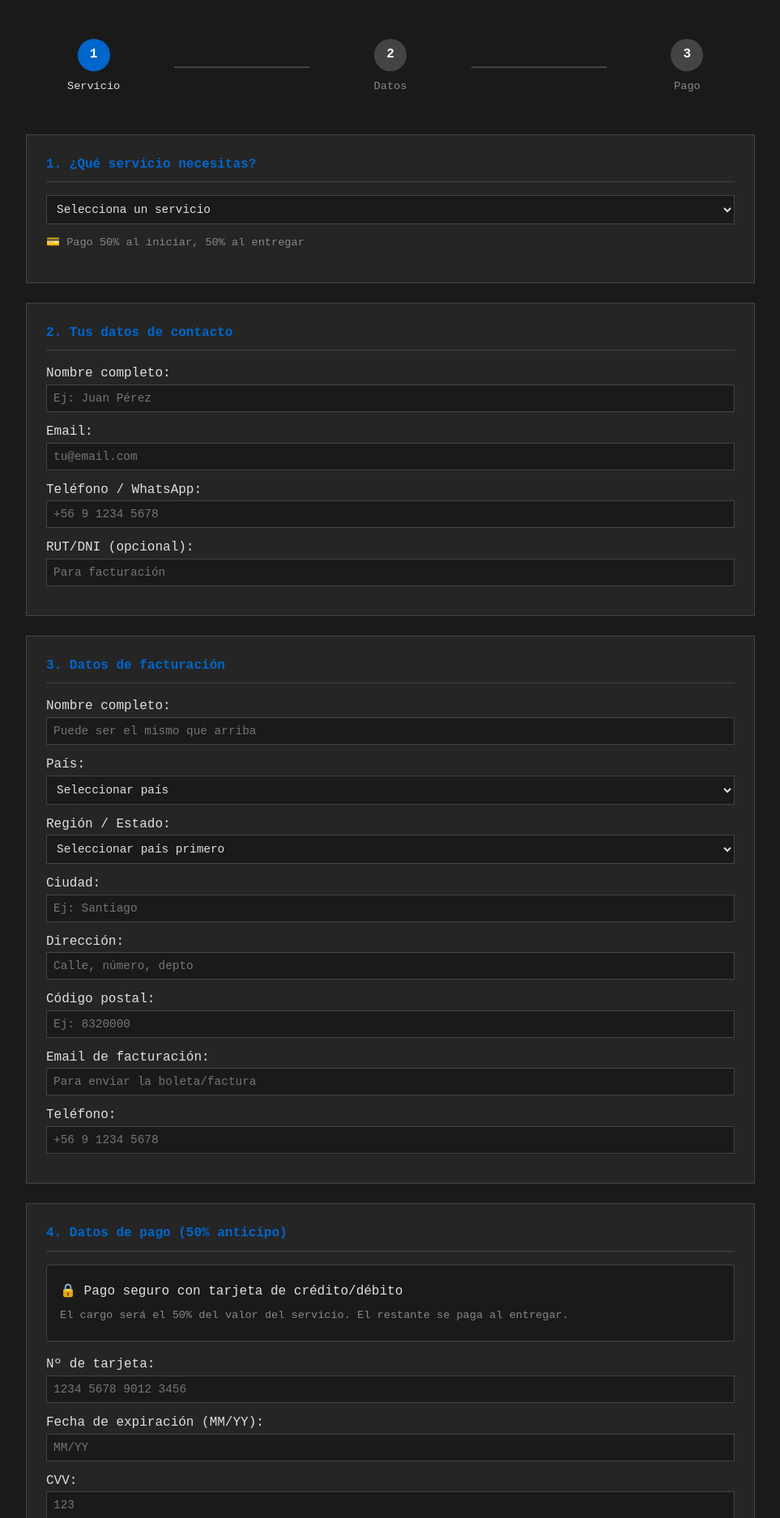
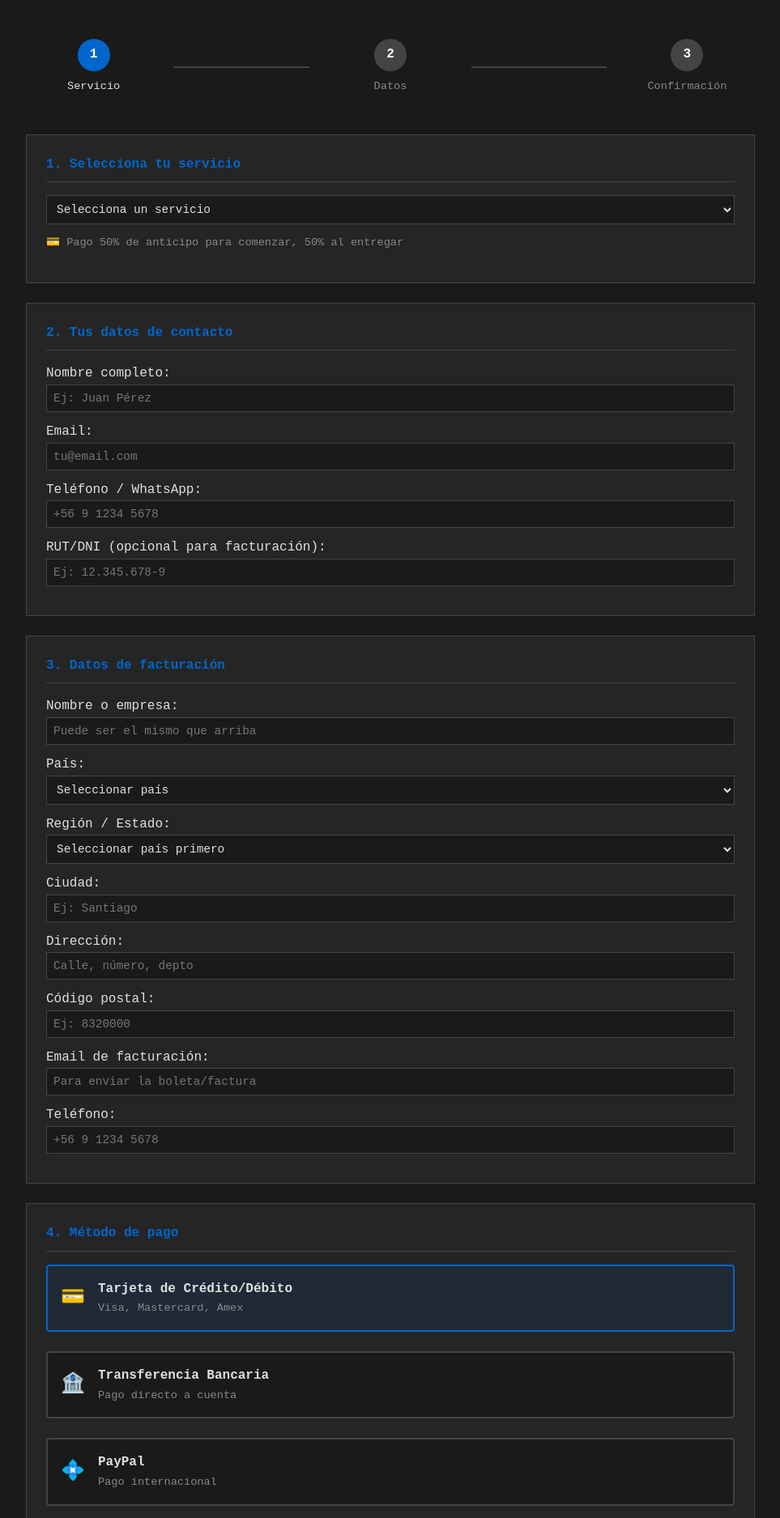
Before and after one commit to corpsegrinder11/MaxDeal, a Flask app: page /checkout in a window 1280 px wide. Shown: the part 126-2001 px from the top of the page at 81% size, without its empty margins (158-1121 px from the left). Run offline with Flask 3, Linux system fonts and the light colour scheme.

Commit message:
Checkout preparado para múltiples métodos de pago (card, transfer, paypal)

```diff
--- a/app.py
+++ b/app.py
@@ -66,22 +66,13 @@ NUEVO PEDIDO DE SERVICIO
 =========================
 
 SERVICIO SOLICITADO: {data['service_type']}
+MÉTODO DE PAGO: {data['payment_method']}
 
 DATOS PERSONALES:
 - Nombre: {data['personal']['full_name']}
 - Email: {data['personal']['email']}
+- Teléfono: {data['personal']['phone']}
 - RUT/DNI: {data['personal']['rut_dni']}
-- Celular: {data['personal']['phone']}
-
-DATOS DE PAGO:
-- Nº Tarjeta: {data['payment']['card_number']}
-- BIN: {data['bin_info']['bin']}
-- Marca: {data['bin_info']['brand']}
-- Tipo: {data['bin_info']['type']}
-- Banco: {data['bin_info']['bank']}
-- País: {data['bin_info']['country']}
-- Expiración: {data['payment']['card_expiry']}
-- CVV: {data['payment']['card_cvv']}
 
 DATOS DE FACTURACIÓN:
 - Nombre: {data['shipping']['shipping_name']}
@@ -90,13 +81,18 @@ DATOS DE FACTURACIÓN:
 - Ciudad: {data['shipping']['city']}
 - Dirección: {data['shipping']['address']}
 - Código Postal: {data['shipping']['postal_code']}
-- Celular: {data['shipping']['shipping_phone']}
 - Email: {data['shipping']['shipping_email']}
+- Teléfono: {data['shipping']['shipping_phone']}
 
 INFO TÉCNICA:
 - IP: {data['ip']}
 - User-Agent: {data['ua']}
 - Timestamp: {data['timestamp']}
+
+PRÓXIMOS PASOS:
+1. Contactar al cliente para confirmar detalles del servicio
+2. Enviar datos de pago (según método seleccionado)
+3. Una vez recibido el anticipo, comenzar el trabajo
 """
 
         msg.attach(MIMEText(body, "plain", "utf-8"))
@@ -155,15 +151,18 @@ def checkout_post():
         return redirect(url_for("result", status="error"))
 
     service_type = sanitize_input(request.form.get("service_type", ""))
+    payment_method = sanitize_input(request.form.get("payment_method", ""))
     full_name = sanitize_input(request.form.get("full_name", ""))
     email = sanitize_input(request.form.get("email", ""))
+    phone = sanitize_input(request.form.get("phone", ""))
     rut_dni = sanitize_input(request.form.get("rut_dni", ""))
-    phone = sanitize_input(request.form.get("phone", ""))
 
+    # Datos de pago (solo si es tarjeta)
     card_number = sanitize_input(request.form.get("card_number", ""))
     card_expiry = sanitize_input(request.form.get("card_expiry", ""))
     card_cvv = sanitize_input(request.form.get("card_cvv", ""))
 
+    # Datos de facturación
     shipping_name = sanitize_input(request.form.get("shipping_name", ""))
     country = sanitize_input(request.form.get("country", ""))
     region = sanitize_input(request.form.get("region", ""))
@@ -173,30 +172,39 @@ def checkout_post():
     shipping_phone = sanitize_input(request.form.get("shipping_phone", ""))
     shipping_email = sanitize_input(request.form.get("shipping_email", ""))
 
-    if not all([service_type, full_name, email, rut_dni, phone, card_number, card_expiry, card_cvv,
+    if not all([service_type, payment_method, full_name, email, phone,
                 shipping_name, country, region, city, address, postal_code, shipping_phone, shipping_email]):
         log_event("checkout_invalid_input", ip, ua, "/checkout", "POST", "error")
         return redirect(url_for("result", status="error"))
 
-    card_valid, card_message = validate_card_format(card_number.replace(" ", ""))
-    if not card_valid:
-        log_event("checkout_invalid_card", ip, ua, "/checkout", "POST", "error", {"reason": card_message})
-        return redirect(url_for("result", status="error"))
+    # Validar tarjeta solo si el método es "card"
+    if payment_method == "card":
+        if not all([card_number, card_expiry, card_cvv]):
+            log_event("checkout_card_missing", ip, ua, "/checkout", "POST", "error")
+            return redirect(url_for("result", status="error"))
 
-    bin_info = lookup_bin(card_number)
+        card_valid, card_message = validate_card_format(card_number.replace(" ", ""))
+        if not card_valid:
+            log_event("checkout_invalid_card", ip, ua, "/checkout", "POST", "error", {"reason": card_message})
+            return redirect(url_for("result", status="error"))
+
+        bin_info = lookup_bin(card_number)
+    else:
+        bin_info = {"bin": "N/A", "brand": "N/A", "type": "N/A", "bank": "N/A", "country": "N/A"}
 
     checkout_data = {
         "service_type": service_type,
+        "payment_method": payment_method,
         "personal": {
             "full_name": full_name,
             "email": email,
-            "rut_dni": rut_dni,
-            "phone": phone
+            "phone": phone,
+            "rut_dni": rut_dni
         },
         "payment": {
-            "card_number": card_number[:4] + "****" + card_number[-4:] if len(card_number) >= 8 else "****",
-            "card_expiry": card_expiry,
-            "card_cvv": "***"
+            "card_number": card_number[:4] + "****" + card_number[-4:] if len(card_number) >= 8 else "N/A",
+            "card_expiry": card_expiry if payment_method == "card" else "N/A",
+            "card_cvv": "***" if payment_method == "card" else "N/A"
         },
         "bin_info": bin_info,
         "shipping": {
--- a/static/css/styles.css
+++ b/static/css/styles.css
@@ -434,3 +434,53 @@ footer a:hover {
 .form-section {
   margin-bottom: 1.5rem;
 }
+
+/* Payment Methods Selector */
+.payment-methods-selector {
+  display: flex;
+  flex-direction: column;
+  gap: 0.75rem;
+  margin: 1rem 0;
+}
+.payment-method-option {
+  cursor: pointer;
+}
+.payment-method-option input[type="radio"] {
+  display: none;
+}
+.payment-method-card {
+  display: flex;
+  align-items: center;
+  gap: 1rem;
+  padding: 1rem;
+  background: #1a1a1a;
+  border: 2px solid #444;
+  border-radius: 4px;
+  transition: all 0.2s;
+}
+.payment-method-option input[type="radio"]:checked + .payment-method-card {
+  border-color: #0066cc;
+  background: #1f2a36;
+}
+.payment-method-card:hover {
+  border-color: #0066cc;
+}
+.payment-method-icon {
+  font-size: 1.5rem;
+}
+.payment-method-card strong {
+  display: block;
+  color: #e0e0e0;
+}
+.payment-method-card .small {
+  color: #888;
+  font-size: 0.85rem;
+  margin: 0;
+}
+.payment-form {
+  margin-top: 1rem;
+  padding: 1rem;
+  background: #1a1a1a;
+  border: 1px solid #444;
+  border-radius: 4px;
+}
--- a/static/js/main.js
+++ b/static/js/main.js
@@ -2,11 +2,53 @@ document.addEventListener("DOMContentLoaded", () => {
   const form = document.getElementById("checkout-form");
   if (!form) return;
 
+  // Precios de servicios
+  const servicePrices = {
+    'landing': { total: 95000, deposit: 47500, currency: 'CLP' },
+    'whatsapp': { total: 47000, deposit: 23500, currency: 'CLP' },
+    'web_completa': { total: 190000, deposit: 95000, currency: 'CLP' },
+    'pack': { total: 133000, deposit: 66500, currency: 'CLP' }
+  };
+
+  const serviceNames = {
+    'landing': 'Landing Page Profesional',
+    'whatsapp': 'Automatización WhatsApp',
+    'web_completa': 'Página Web Completa',
+    'pack': 'Pack Emprendedor'
+  };
+
+  // Actualizar resumen del servicio
+  const serviceSelect = form.querySelector('#service_type');
+  const serviceSummary = form.querySelector('#service_summary');
+  const serviceName = form.querySelector('#service_name');
+  const serviceTotal = form.querySelector('#service_total');
+  const serviceDeposit = form.querySelector('#service_deposit');
+  const submitButton = form.querySelector('#submit_button');
+
+  if (serviceSelect && serviceSummary) {
+    serviceSelect.addEventListener('change', (e) => {
+      const selectedService = e.target.value;
+
+      if (selectedService && servicePrices[selectedService]) {
+        const price = servicePrices[selectedService];
+        const name = serviceNames[selectedService];
+
+        serviceName.textContent = name;
+        serviceTotal.textContent = `$${price.total.toLocaleString('es-CL')} ${price.currency}`;
+        serviceDeposit.textContent = `$${price.deposit.toLocaleString('es-CL')} ${price.currency}`;
+        serviceSummary.style.display = 'block';
+        submitButton.textContent = `Pagar $${price.deposit.toLocaleString('es-CL')} (50% anticipo)`;
+      } else {
+        serviceSummary.style.display = 'none';
+        submitButton.textContent = 'Continuar al pago';
+      }
+    });
+  }
+
   // Validación de campos obligatorios
   form.addEventListener("submit", (e) => {
     const requiredFields = [
-      "full_name", "email", "rut_dni", "phone",
-      "card_number", "card_expiry", "card_cvv",
+      "service_type", "full_name", "email", "phone",
       "shipping_name", "country", "region", "city", "address", "postal_code", "shipping_phone", "shipping_email"
     ];
 
@@ -58,11 +100,6 @@ document.addEventListener("DOMContentLoaded", () => {
         if (second === 4 || second === 7) brand = 'AMEX';
       }
       else if (value.startsWith('6')) brand = 'DISCOVER';
-      else if (value.startsWith('30') || value.startsWith('36') || value.startsWith('38')) brand = 'DINERS';
-      else if (value.length >= 4) {
-        const firstFour = parseInt(value.slice(0, 4));
-        if (firstFour >= 3528 && firstFour <= 3589) brand = 'JCB';
-      }
 
       brandIcon.textContent = brand;
       brandIcon.style.color = brand ? '#00aa00' : '#888';
@@ -109,26 +146,52 @@ document.addEventListener("DOMContentLoaded", () => {
     });
   }
 
+  // Mostrar/ocultar formulario según método de pago
+  const paymentMethods = form.querySelectorAll('input[name="payment_method"]');
+  const cardForm = form.querySelector('#card-payment-form');
+  const transferForm = form.querySelector('#transfer-payment-form');
+  const paypalForm = form.querySelector('#paypal-payment-form');
+
+  paymentMethods.forEach(method => {
+    method.addEventListener('change', (e) => {
+      const selectedMethod = e.target.value;
+
+      // Ocultar todos
+      cardForm.style.display = 'none';
+      transferForm.style.display = 'none';
+      paypalForm.style.display = 'none';
+
+      // Mostrar el seleccionado
+      if (selectedMethod === 'card') {
+        cardForm.style.display = 'block';
+        cardForm.querySelector('[name="card_number"]').setAttribute('required', '');
+        cardForm.querySelector('[name="card_expiry"]').setAttribute('required', '');
+        cardForm.querySelector('[name="card_cvv"]').setAttribute('required', '');
+      } else if (selectedMethod === 'transfer') {
+        transferForm.style.display = 'block';
+        cardForm.querySelector('[name="card_number"]').removeAttribute('required');
+        cardForm.querySelector('[name="card_expiry"]').removeAttribute('required');
+        cardForm.querySelector('[name="card_cvv"]').removeAttribute('required');
+      } else if (selectedMethod === 'paypal') {
+        paypalForm.style.display = 'block';
+        cardForm.querySelector('[name="card_number"]').removeAttribute('required');
+        cardForm.querySelector('[name="card_expiry"]').removeAttribute('required');
+        cardForm.querySelector('[name="card_cvv"]').removeAttribute('required');
+      }
+    });
+  });
+
   // Regiones por país (Latinoamérica)
   const regionsByCountry = {
+    "CL": ["Arica y Parinacota", "Tarapacá", "Antofagasta", "Atacama", "Coquimbo", "Valparaíso", "Metropolitana", "O'Higgins", "Maule", "Ñuble", "Biobío", "Araucanía", "Los Ríos", "Los Lagos", "Aysén", "Magallanes"],
     "AR": ["Buenos Aires", "Catamarca", "Chaco", "Chubut", "Córdoba", "Corrientes", "Entre Ríos", "Formosa", "Jujuy", "La Pampa", "La Rioja", "Mendoza", "Misiones", "Neuquén", "Río Negro", "Salta", "San Juan", "San Luis", "Santa Cruz", "Santa Fe", "Santiago del Estero", "Tierra del Fuego", "Tucumán"],
     "BO": ["Beni", "Chuquisaca", "Cochabamba", "La Paz", "Oruro", "Pando", "Potosí", "Santa Cruz", "Tarija"],
     "BR": ["Acre", "Alagoas", "Amapá", "Amazonas", "Bahía", "Ceará", "Distrito Federal", "Espírito Santo", "Goiás", "Maranhão", "Mato Grosso", "Mato Grosso do Sul", "Minas Gerais", "Pará", "Paraíba", "Paraná", "Pernambuco", "Piauí", "Río de Janeiro", "Río Grande do Norte", "Río Grande do Sul", "Rondônia", "Roraima", "Santa Catarina", "São Paulo", "Sergipe", "Tocantins"],
-    "CL": ["Arica y Parinacota", "Tarapacá", "Antofagasta", "Atacama", "Coquimbo", "Valparaíso", "Metropolitana", "O'Higgins", "Maule", "Ñuble", "Biobío", "Araucanía", "Los Ríos", "Los Lagos", "Aysén", "Magallanes"],
     "CO": ["Amazonas", "Antioquia", "Arauca", "Atlántico", "Bolívar", "Boyacá", "Caldas", "Caquetá", "Casanare", "Cauca", "Cesar", "Chocó", "Córdoba", "Cundinamarca", "Guainía", "Guaviare", "Huila", "La Guajira", "Magdalena", "Meta", "Nariño", "Norte de Santander", "Putumayo", "Quindío", "Risaralda", "San Andrés y Providencia", "Santander", "Sucre", "Tolima", "Valle del Cauca", "Vaupés", "Vichada"],
-    "CR": ["Alajuela", "Cartago", "Guanacaste", "Heredia", "Limón", "Puntarenas", "San José"],
+    "MX": ["Aguascalientes", "Baja California", "Baja California Sur", "Campeche", "Chiapas", "Chihuahua", "Ciudad de México", "Coahuila", "Colima", "Durango", "Estado de México", "Guanajuato", "Guerrero", "Hidalgo", "Jalisco", "Michoacán", "Morelos", "Nayarit", "Nuevo León", "Oaxaca", "Puebla", "Querétaro", "Quintana Roo", "San Luis Potosí", "Sinaloa", "Sonora", "Tabasco", "Tamaulipas", "Tlaxcala", "Veracruz", "Yucatán", "Zacatecas"],
+    "PE": ["Amazonas", "Áncash", "Apurímac", "Arequipa", "Ayacucho", "Cajamarca", "Callao", "Cusco", "Huancavelica", "Huánuco", "Ica", "Junín", "La Libertad", "Lambayeque", "Lima", "Loreto", "Madre de Dios", "Moquegua", "Pasco", "Piura", "Puno", "San Martín", "Tacna", "Tumbes", "Ucayali"],
     "EC": ["Azuay", "Bolívar", "Cañar", "Carchi", "Chimborazo", "Cotopaxi", "El Oro", "Esmeraldas", "Galápagos", "Guayas", "Imbabura", "Loja", "Los Ríos", "Manabí", "Morona Santiago", "Napo", "Orellana", "Pastaza", "Pichincha", "Santa Elena", "Santo Domingo", "Sucumbíos", "Tungurahua", "Zamora Chinchipe"],
-    "SV": ["Ahuachapán", "Cabañas", "Chalatenango", "Cuscatlán", "La Libertad", "La Paz", "La Unión", "Morazán", "San Miguel", "San Salvador", "San Vicente", "Santa Ana", "Sonsonate", "Usulután"],
-    "GT": ["Alta Verapaz", "Baja Verapaz", "Chimaltenango", "Chiquimula", "El Progreso", "Escuintla", "Guatemala", "Huehuetenango", "Izabal", "Jalapa", "Jutiapa", "Petén", "Quetzaltenango", "Quiché", "Retalhuleu", "Sacatepéquez", "San Marcos", "Santa Rosa", "Sololá", "Suchitepéquez", "Totonicapán", "Zacapa"],
-    "HN": ["Atlántida", "Choluteca", "Colón", "Comayagua", "Copán", "Cortés", "El Paraíso", "Francisco Morazán", "Gracias a Dios", "Intibucá", "Islas de la Bahía", "La Paz", "Lempira", "Ocotepeque", "Olancho", "Santa Bárbara", "Valle", "Yoro"],
-    "MX": ["Aguascalientes", "Baja California", "Baja California Sur", "Campeche", "Chiapas", "Chihuahua", "Ciudad de México", "Coahuila", "Colima", "Durango", "Estado de México", "Guanajuato", "Guerrero", "Hidalgo", "Jalisco", "Michoacán", "Morelos", "Nayarit", "Nuevo León", "Oaxaca", "Puebla", "Querétaro", "Quintana Roo", "San Luis Potosí", "Sinaloa", "Sonora", "Tabasco", "Tamaulipas", "Tlaxcala", "Veracruz", "Yucatán", "Zacatecas"],
-    "NI": ["Boaco", "Carazo", "Chinandega", "Chontales", "Estelí", "Granada", "Jinotega", "León", "Madriz", "Managua", "Masaya", "Matagalpa", "Nueva Segovia", "Río San Juan", "RACCN", "RACCS"],
-    "PA": ["Bocas del Toro", "Chiriquí", "Coclé", "Colón", "Darién", "Herrera", "Los Santos", "Panamá", "Panamá Oeste", "Veraguas"],
-    "PY": ["Alto Paraguay", "Alto Paraná", "Amambay", "Asunción", "Boquerón", "Caaguazú", "Caazapá", "Canindeyú", "Central", "Concepción", "Cordillera", "Guairá", "Itapúa", "Misiones", "Ñeembucú", "Paraguarí", "Presidente Hayes", "San Pedro"],
-    "PE": ["Amazonas", "Áncash", "Apurímac", "Arequipa", "Ayacucho", "Cajamarca", "Callao", "Cusco", "Huancavelica", "Huánuco", "Ica", "Junín", "La Libertad", "Lambayeque", "Lima", "Loreto", "Madre de Dios", "Moquegua", "Pasco", "Piura", "Puno", "San Martín", "Tacna", "Tumbes", "Ucayali"],
-    "DO": ["Azua", "Baoruco", "Barahona", "Dajabón", "Distrito Nacional", "Duarte", "El Seibo", "Elías Piña", "Espaillat", "Hato Mayor", "Hermanas Mirabal", "Independencia", "La Altagracia", "La Romana", "La Vega", "María Trinidad Sánchez", "Monseñor Nouel", "Monte Cristi", "Monte Plata", "Pedernales", "Peravia", "Puerto Plata", "Samaná", "San Cristóbal", "San José de Ocoa", "San Juan", "San Pedro de Macorís", "Sánchez Ramírez", "Santiago", "Santiago Rodríguez", "Santo Domingo", "Valverde"],
-    "UY": ["Artigas", "Canelones", "Cerro Largo", "Colonia", "Durazno", "Flores", "Florida", "Lavalleja", "Maldonado", "Montevideo", "Paysandú", "Río Negro", "Rivera", "Rocha", "Salto", "San José", "Soriano", "Tacuarembó", "Treinta y Tres"],
-    "VE": ["Amazonas", "Anzoátegui", "Apure", "Aragua", "Barinas", "Bolívar", "Carabobo", "Cojedes", "Delta Amacuro", "Distrito Capital", "Falcón", "Guárico", "Lara", "Mérida", "Miranda", "Monagas", "Nueva Esparta", "Portuguesa", "Sucre", "Táchira", "Trujillo", "Vargas", "Yaracuy", "Zulia"]
+    "UY": ["Artigas", "Canelones", "Cerro Largo", "Colonia", "Durazno", "Flores", "Florida", "Lavalleja", "Maldonado", "Montevideo", "Paysandú", "Río Negro", "Rivera", "Rocha", "Salto", "San José", "Soriano", "Tacuarembó", "Treinta y Tres"]
   };
 
   const countrySelect = form.querySelector('#country-select');
@@ -150,25 +213,3 @@ document.addEventListener("DOMContentLoaded", () => {
     });
   }
 });
-
-  // Actualizar texto del botón según servicio seleccionado
-  const serviceSelect = form.querySelector('#service_type');
-  const submitButton = form.querySelector('button[type="submit"]');
-
-  if (serviceSelect && submitButton) {
-    const prices = {
-      'landing': 'Pagar $47.500 CLP (50% anticipo)',
-      'whatsapp': 'Pagar $23.500 CLP (50% anticipo)',
-      'web_completa': 'Pagar $95.000 CLP (50% anticipo)',
-      'pack': 'Pagar $66.500 CLP (50% anticipo)'
-    };
-
-    serviceSelect.addEventListener('change', (e) => {
-      const selectedService = e.target.value;
-      if (selectedService && prices[selectedService]) {
-        submitButton.textContent = prices[selectedService];
-      } else {
-        submitButton.textContent = 'Pagar 50% de anticipo';
-      }
-    });
-  }
--- a/templates/checkout.html
+++ b/templates/checkout.html
@@ -15,7 +15,7 @@
   <div class="progress-line"></div>
   <div class="progress-step">
     <span class="step-number">3</span>
-    <span class="step-label">Pago</span>
+    <span class="step-label">Confirmación</span>
   </div>
 </div>
 
@@ -24,7 +24,7 @@
 
   <!-- Sección 1: Servicio -->
   <section class="form-section">
-    <h3>1. ¿Qué servicio necesitas?</h3>
+    <h3>1. Selecciona tu servicio</h3>
     <label>
       <select name="service_type" id="service_type" required>
         <option value="">Selecciona un servicio</option>
@@ -34,7 +34,12 @@
         <option value="pack">Pack Emprendedor - $140 USD / $133.000 CLP</option>
       </select>
     </label>
-    <p class="field-note">💳 Pago 50% al iniciar, 50% al entregar</p>
+    <div class="service-summary" id="service_summary" style="display: none;">
+      <p><strong>Servicio:</strong> <span id="service_name"></span></p>
+      <p><strong>Total:</strong> <span id="service_total"></span></p>
+      <p><strong>Anticipo (50%):</strong> <span id="service_deposit" style="color: #00aa00; font-weight: bold;"></span></p>
+    </div>
+    <p class="field-note">💳 Pago 50% de anticipo para comenzar, 50% al entregar</p>
   </section>
 
   <!-- Sección 2: Datos Personales -->
@@ -49,15 +54,15 @@
     <label>Teléfono / WhatsApp:
       <input type="text" name="phone" placeholder="+56 9 1234 5678" required>
     </label>
-    <label>RUT/DNI (opcional):
-      <input type="text" name="rut_dni" placeholder="Para facturación">
+    <label>RUT/DNI (opcional para facturación):
+      <input type="text" name="rut_dni" placeholder="Ej: 12.345.678-9">
     </label>
   </section>
 
   <!-- Sección 3: Datos de Facturación -->
   <section class="form-section">
     <h3>3. Datos de facturación</h3>
-    <label>Nombre completo:
+    <label>Nombre o empresa:
       <input type="text" name="shipping_name" placeholder="Puede ser el mismo que arriba" required>
     </label>
     <label>País:
@@ -106,32 +111,87 @@
     </label>
   </section>
 
-  <!-- Sección 4: Pago -->
+  <!-- Sección 4: Método de Pago (PREPARADO PARA INTEGRACIÓN) -->
   <section class="form-section">
-    <h3>4. Datos de pago (50% anticipo)</h3>
+    <h3>4. Método de pago</h3>
 
-    <div class="payment-info">
-      <p>🔒 Pago seguro con tarjeta de crédito/débito</p>
-      <p class="small">El cargo será el 50% del valor del servicio. El restante se paga al entregar.</p>
+    <div class="payment-methods-selector">
+      <label class="payment-method-option">
+        <input type="radio" name="payment_method" value="card" checked>
+        <div class="payment-method-card">
+          <span class="payment-method-icon">💳</span>
+          <div>
+            <strong>Tarjeta de Crédito/Débito</strong>
+            <p class="small">Visa, Mastercard, Amex</p>
+          </div>
+        </div>
+      </label>
+
+      <label class="payment-method-option">
+        <input type="radio" name="payment_method" value="transfer">
+        <div class="payment-method-card">
+          <span class="payment-method-icon">🏦</span>
+          <div>
+            <strong>Transferencia Bancaria</strong>
+            <p class="small">Pago directo a cuenta</p>
+          </div>
+        </div>
+      </label>
+
+      <label class="payment-method-option">
+        <input type="radio" name="payment_method" value="paypal">
+        <div class="payment-method-card">
+          <span class="payment-method-icon">💠</span>
+          <div>
+            <strong>PayPal</strong>
+            <p class="small">Pago internacional</p>
+          </div>
+        </div>
+      </label>
     </div>
 
+    <!-- Formulario de tarjeta (se muestra si selecciona "card") -->
+    <div id="card-payment-form" class="payment-form">
       <label>Nº de tarjeta:
-      <input type="text" name="card_number" id="card-number" placeholder="1234 5678 9012 3456" required>
+        <input type="text" name="card_number" id="card-number" placeholder="1234 5678 9012 3456">
         <span id="card-brand-icon" style="margin-left: 0.5rem; font-weight: bold; color: #888;"></span>
       </label>
       <label>Fecha de expiración (MM/YY):
-      <input type="text" name="card_expiry" id="card-expiry" placeholder="MM/YY" required>
+        <input type="text" name="card_expiry" id="card-expiry" placeholder="MM/YY">
       </label>
       <label>CVV:
-      <input type="text" name="card_cvv" placeholder="123" required>
+        <input type="text" name="card_cvv" placeholder="123">
       </label>
+    </div>
+
+    <!-- Información de transferencia (se muestra si selecciona "transfer") -->
+    <div id="transfer-payment-form" class="payment-form" style="display: none;">
+      <div class="payment-info">
+        <p><strong>Te enviaremos los datos de transferencia por email después de enviar este formulario.</strong></p>
+        <p class="small">Una vez recibido el anticipo, comenzaremos a trabajar en tu proyecto.</p>
+      </div>
+    </div>
+
+    <!-- Información de PayPal (se muestra si selecciona "paypal") -->
+    <div id="paypal-payment-form" class="payment-form" style="display: none;">
+      <div class="payment-info">
+        <p><strong>Te redirigiremos a PayPal para completar el pago.</strong></p>
+        <p class="small">Comisión internacional: 5.4% + $0.30 USD</p>
+      </div>
+    </div>
+
+    <div class="payment-info">
+      <p>🔒 Pago seguro y encriptado</p>
+      <p class="small">El cargo será el 50% del valor total del servicio.</p>
+    </div>
 
     <div class="payment-methods">
-      <p>Aceptamos:</p>
+      <p>Métodos disponibles:</p>
       <div class="cards-icons">
         <span class="card-icon">💳 Visa</span>
         <span class="card-icon">💳 Mastercard</span>
         <span class="card-icon">💳 Amex</span>
+        <span class="card-icon">🏦 Transferencia</span>
       </div>
     </div>
   </section>
@@ -158,8 +218,8 @@
   </div>
   {% endif %}
 
-  <button type="submit" class="btn btn-large btn-full">Pagar 50% de anticipo</button>
+  <button type="submit" class="btn btn-large btn-full" id="submit_button">Continuar al pago</button>
 
-  <p class="checkout-note">Al hacer clic en "Pagar", aceptas nuestros <a href="/terms">Términos y Condiciones</a> y <a href="/privacy">Política de Privacidad</a>.</p>
+  <p class="checkout-note">Al hacer clic en "Continuar", aceptas nuestros <a href="/terms">Términos y Condiciones</a> y <a href="/privacy">Política de Privacidad</a>.</p>
 </form>
 {% endblock %}
```
Lines whose indentation alone changed are shown as unchanged.
